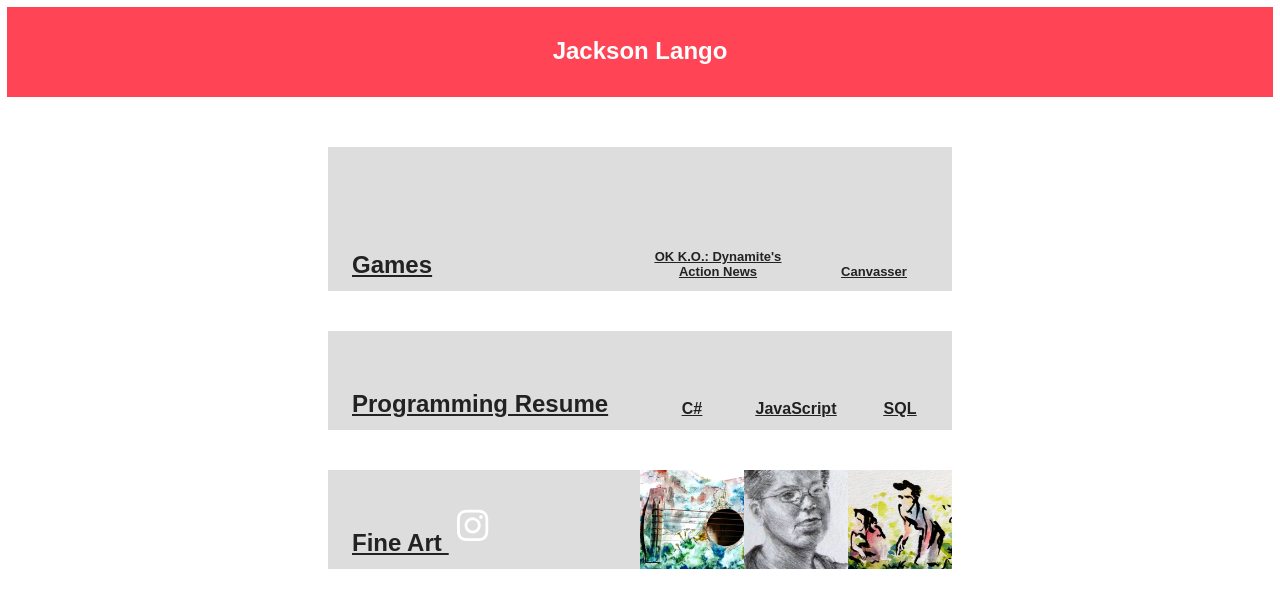
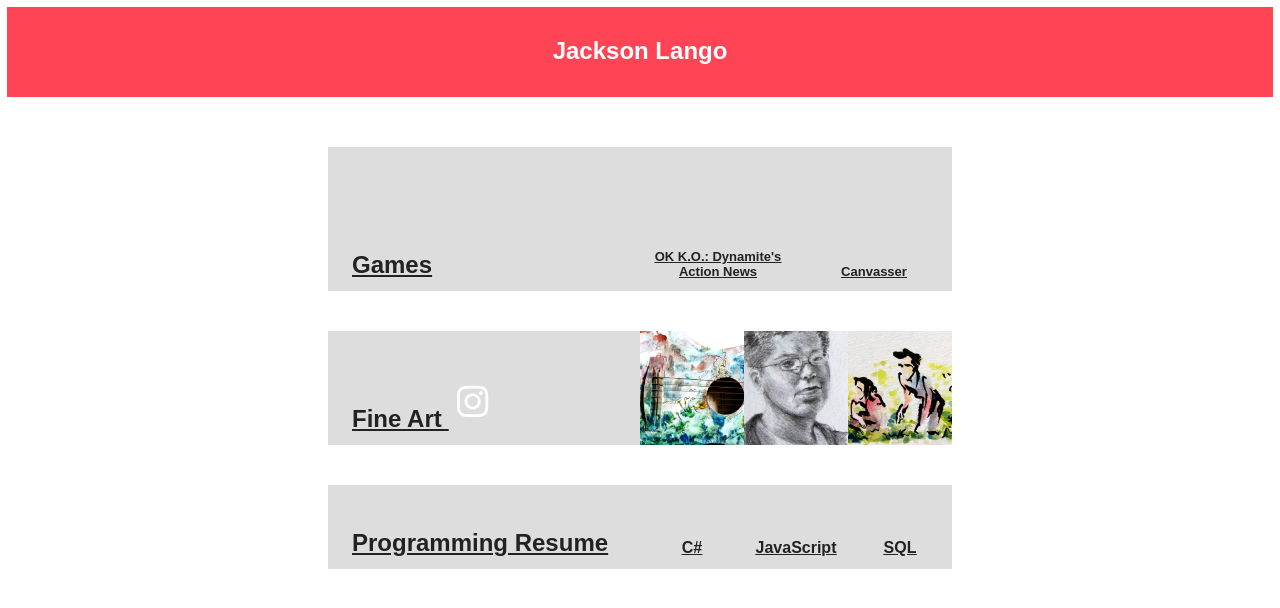
Before and after one commit to no1hitjam/portfolio3, a React (Create React App) app: page / in a window 1280 px wide. Shown: the top 608 px of the page. Built offline with nearby package versions, Linux system fonts and the light colour scheme.

Commit message:
new css structure based on combining classes

```diff
--- a/src/App.css
+++ b/src/App.css
@@ -20,6 +20,8 @@
   margin-left: 10px;
   margin-right: 10px;
 }
+
+/* Home */
 
 .Home-row {
   margin-top: 40px;
@@ -51,10 +53,6 @@
   background-color: #eee;
 }
 
-.Home-entry-big {
-  height: 120px;
-}
-
 .Home-entry-main {
   font-size: x-large;
   text-align: left;
@@ -65,20 +63,26 @@
   width: 264px;
 }
 
-.Home-game {
+/* games */
+
+.Home-game.Home-entry-item {
   font-size: small;
   width: 140px;
   padding-left: 8px;
   padding-right: 8px;
 }
 
-.Home-language {
-  width: 96px;
-  padding-left: 4px;
-  padding-right: 4px;
+.Home-game {
+  height: 120px;
 }
 
+/* grams */
+
 .Home-gram {
+  height: 90px;
+}
+
+.Home-gram.Home-entry-item {
   width: 96px;
   padding-left: 4px;
   padding-right: 4px;
@@ -92,3 +96,16 @@
   -webkit-filter: brightness(120%);
   filter: brightness(120%);
 }
+
+
+/* programming */
+
+.Home-program {
+  height: 60px;
+}
+
+.Home-program.Home-entry-item {
+  width: 96px;
+  padding-left: 4px;
+  padding-right: 4px;
+}
--- a/src/App.js
+++ b/src/App.js
@@ -16,18 +16,18 @@ class App extends Component {
         <div>
           <div className="Home-row">
             <a href="./games">
-              <span className="Home-entry Home-entry-main Home-entry-big">
+              <span className="Home-entry Home-game Home-entry-main">
                 Games
               </span>
             </a>
             <span style={{display: 'inline-block'}}>
               <a href="./games">
-                <span className="Home-entry Home-game Home-entry-big">
+                <span className="Home-entry Home-game Home-entry-item">
                   OK K.O.: Dynamite's<br /> Action News
                 </span>
               </a>
               <a href="./games">
-                <span className="Home-entry Home-game Home-entry-big">
+                <span className="Home-entry Home-game Home-entry-item">
                   Canvasser
                 </span>
               </a>
@@ -35,32 +35,8 @@ class App extends Component {
           </div>
 
           <div className="Home-row">
-            <a href="./programming">
-              <span className="Home-entry Home-entry-main">
-                Programming Resume
-              </span>
-            </a>
-            <span style={{display: 'inline-block'}}>
-              <a href="./programming">
-                <span className="Home-entry Home-language">
-                  C#
-                </span>
-              </a>
-              <a href="./programming">
-                <span className="Home-entry Home-language">
-                  JavaScript
-                </span>
-              </a>
-              <a href="./programming">
-                <span className="Home-entry Home-language">
-                  SQL
-                </span>
-              </a>
-            </span>
-          </div>
-          <div className="Home-row">
             <a href="https://www.instagram.com/moon_dude/">
-              <span className="Home-entry Home-entry-main">
+              <span className="Home-entry Home-gram Home-entry-main">
                 Fine Art <img style={{width: '50px'}} src={instagramImg} />
               </span>
             </a>
@@ -68,6 +44,31 @@ class App extends Component {
               <GramImage img={gramImg1} link='BTPZLIyhK9h' />
               <GramImage img={gramImg2} link='BTiLjMSBwvU' />
               <GramImage img={gramImg3} link='BD_-PWKot1S' />
+            </span>
+          </div>
+
+          <div className="Home-row">
+            <a href="./programming">
+              <span className="Home-entry Home-program Home-entry-main">
+                Programming Resume
+              </span>
+            </a>
+            <span style={{display: 'inline-block'}}>
+              <a href="./programming">
+                <span className="Home-entry Home-program Home-entry-item">
+                  C#
+                </span>
+              </a>
+              <a href="./programming">
+                <span className="Home-entry Home-program Home-entry-item">
+                  JavaScript
+                </span>
+              </a>
+              <a href="./programming">
+                <span className="Home-entry Home-program Home-entry-item">
+                  SQL
+                </span>
+              </a>
             </span>
           </div>
         </div>
@@ -81,7 +82,7 @@ function GramImage(props) {
   return (
     <a href={'https://www.instagram.com/p/' + props.link + '/?taken-by=moon_dude'}>
       <span
-        className="Home-entry Home-gram"
+        className="Home-entry Home-gram Home-entry-item"
         style={{backgroundImage: 'url(' + props.img + ')'}}
       ></span>
     </a>
```
